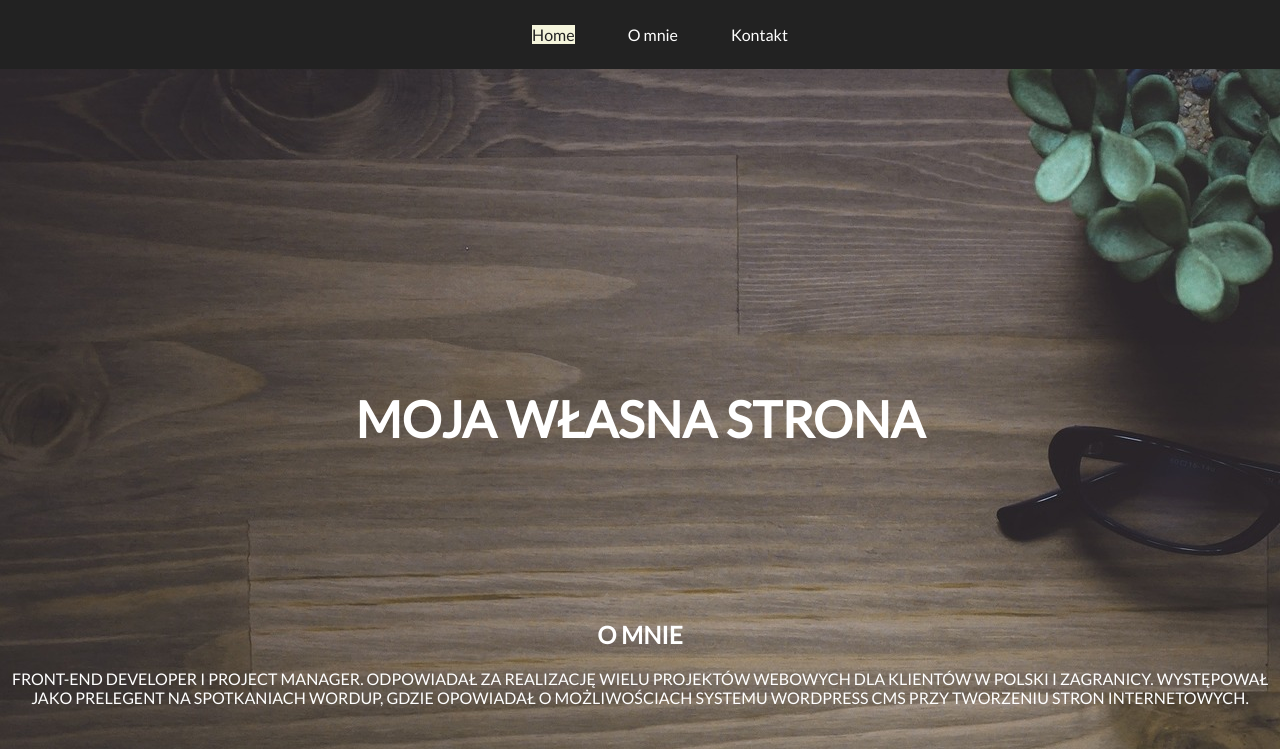
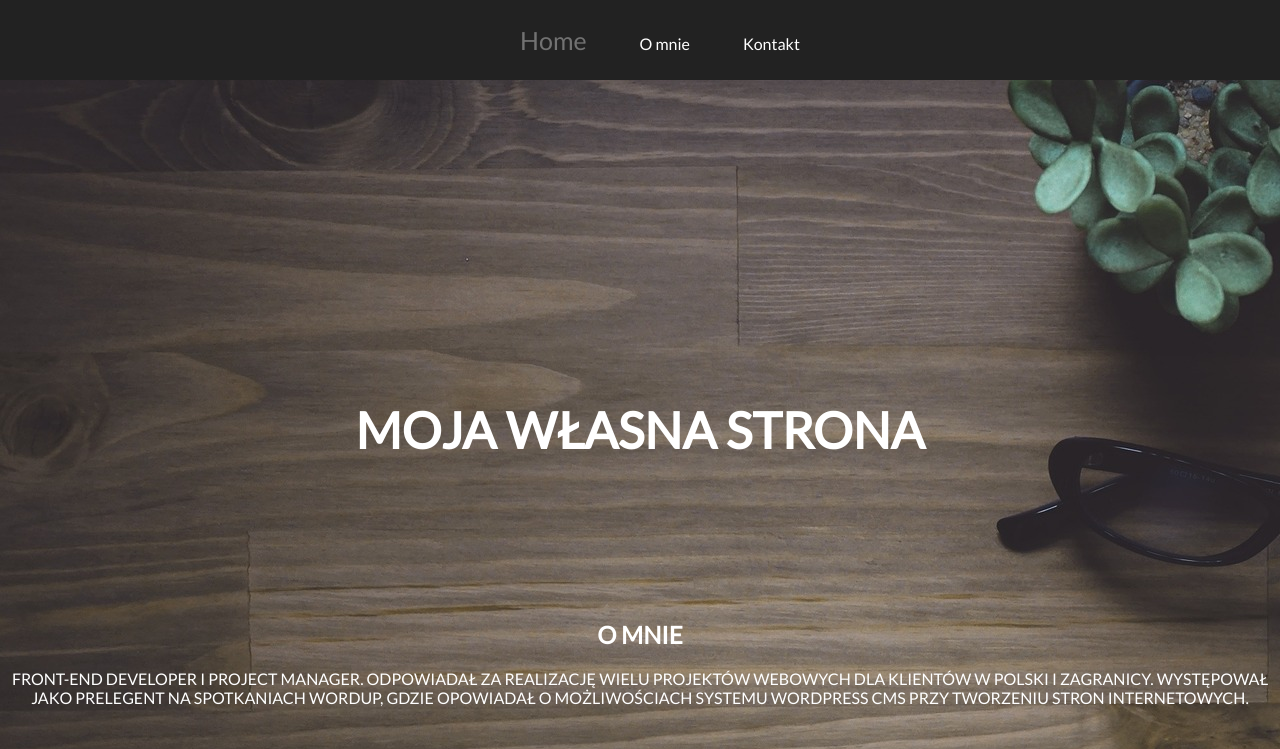
Before and after one commit to mikello88/strona-css, a plain HTML site: page index.html in a window 1280 px wide. In both pictures the pointer is over the link "Home". Shown: the top 749 px of the page. Drawn offline with Linux system fonts and the light colour scheme.

Commit message:
zmiana adresu, zmiana koloru

```diff
--- a/css/style.css
+++ b/css/style.css
@@ -26,8 +26,9 @@ body {
 }
 
 #menu .menu-item a:hover{
-    color: #222;
-    background-color: beige;
+    color: #727272;
+    font-size: 25px;
+
 }
 
 #header {
--- a/index.html
+++ b/index.html
@@ -42,7 +42,7 @@
         <h1 id="contact-header">Kontakt</h1>
         <h2 id="contact-content">
               Michał Dzięcioł<br />
-              ul. Zakraplana 0.5<br />
+              ul. Wódkowyje 0.5<br />
             31-061 Kraków<br /></h2>
       <a href="mailto:l.badocha@arena108.pl">mailto@me.pl</a>
         </footer>
```
